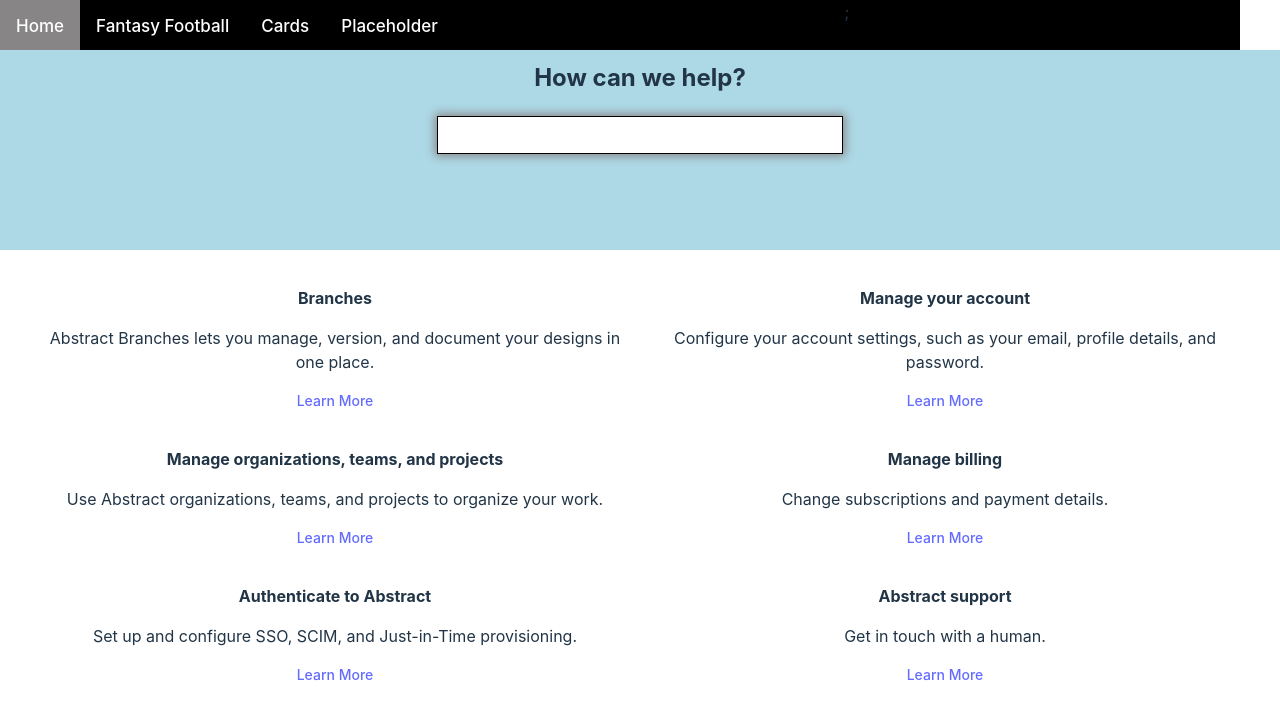
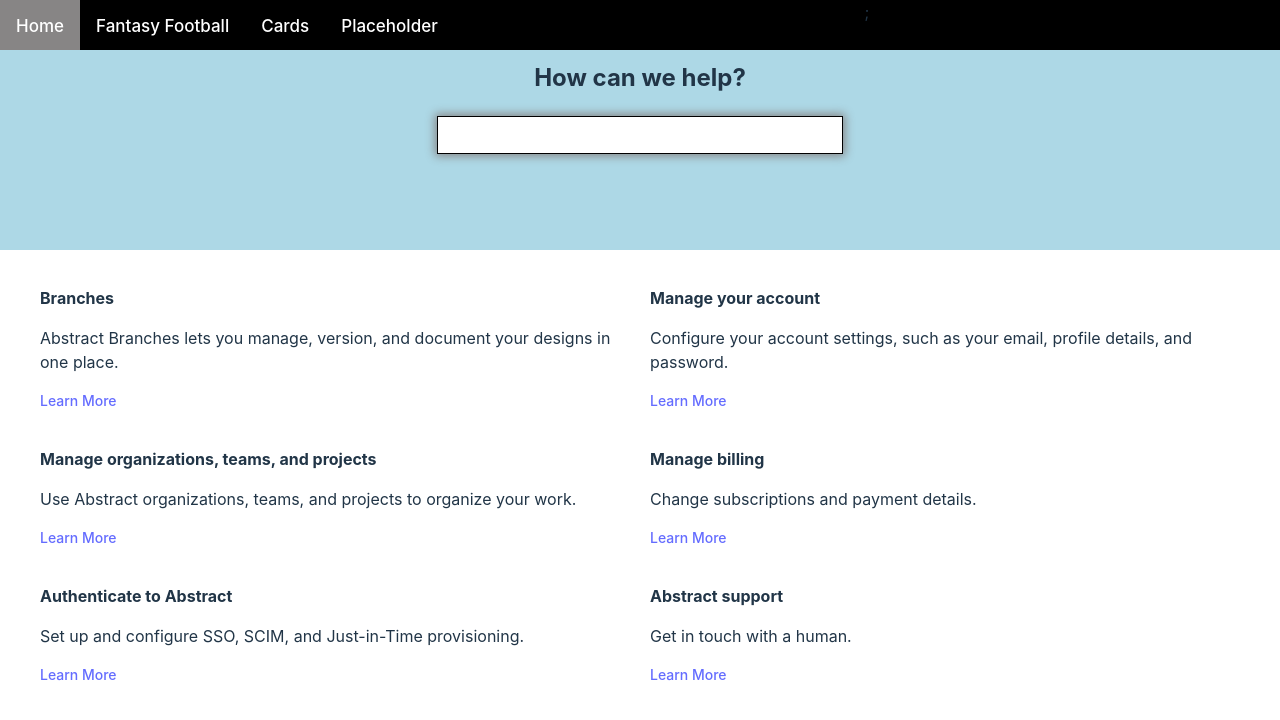
Before and after one commit to bspangler21/FrontendTemplate, a React (Vite) app: page /abstract in a window 1280 px wide. Shown: the top 720 px of the page. Built offline with nearby package versions, Linux system fonts and the light colour scheme; what @fluentui/font-icons-mdl2 would draw is missing.

Commit message:
Refactor App component by removing commented Header and Footer; update abstractStyles for text alignment and header styles

```diff
--- a/src/App.tsx
+++ b/src/App.tsx
@@ -15,7 +15,6 @@ import Abstract from "./pages/Abstract";
 function App() {
 	return (
 		<BrowserRouter>
-			{/* <Header /> */}
 			<Routes>
 				<Route path="/" Component={Home}></Route>
 				<Route
@@ -30,7 +29,6 @@ function App() {
 				></Route>
 				<Route path="/abstract" Component={Abstract}></Route>
 			</Routes>
-			{/* <Footer /> */}
 		</BrowserRouter>
 	);
 }
--- a/src/styles/abstractStyles.module.css
+++ b/src/styles/abstractStyles.module.css
@@ -42,6 +42,7 @@ h2 {
   /* Allow container to fill grid cell */
   height: auto;
   vertical-align: middle;
+  text-align: left;
 }
 
 .helpHeading {
@@ -49,6 +50,7 @@ h2 {
   font-weight: bold;
   margin-bottom: 0;
   padding-bottom: 0;
+
 }
 
 .helpDescription {
--- a/src/styles/header.module.css
+++ b/src/styles/header.module.css
@@ -1,7 +1,7 @@
 .topnav {
   overflow: hidden;
   background-color: #000000;
-  width: calc(100vw - 40px);
+  /* width: calc(100vw - 40px); */
   /* position: fixed;
   z-index: 0;
 
```
